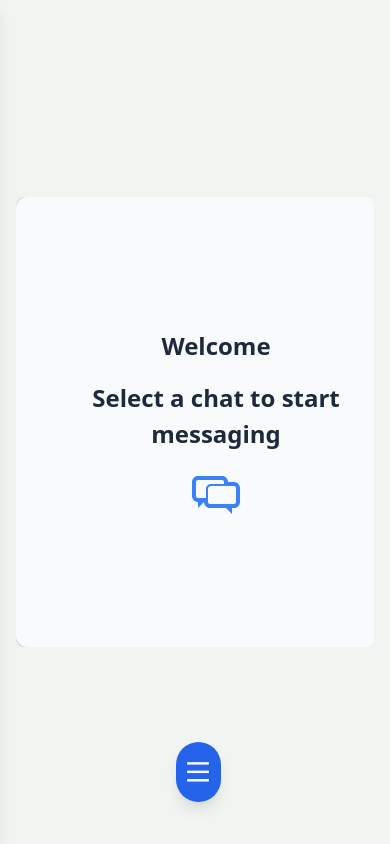
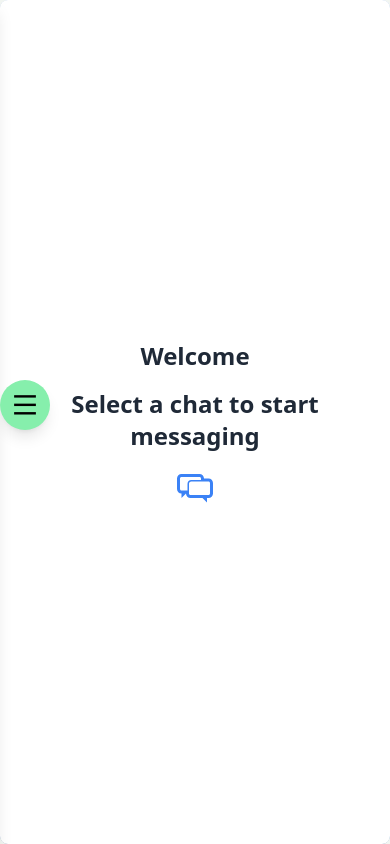
Before and after one commit to saurav84ya/ChatApp_frontEnd, a React (Vite) app: page / in a window 390 px wide. Built offline with nearby package versions, Linux system fonts and the light colour scheme; no server answers; sample sign-in values are in the browser's storage.

Commit message:
mobile verson suppor v2

```diff
--- a/src/App.jsx
+++ b/src/App.jsx
@@ -5,39 +5,29 @@ import Login from "./pages/Login";
 import SignUp from "./pages/SignUp";
 import { Toaster } from "react-hot-toast";
 import { useAuthContext } from "./context/AuthContext";
-import styled from "styled-components";
-
 
 const App = () => {
   const { authUser } = useAuthContext();
 
   return (
-    <AppContainer>
+    <div className=" lg:p-4 h-screen flex items-center justify-center">
       <Routes>
         <Route
           path="/"
-          element={authUser ? <Home /> : <Navigate to={"/login"} />}
+          element={authUser ? <Home /> : <Navigate to="/login" />}
         />
         <Route
           path="/login"
-          element={authUser ? <Navigate to={"/"} /> : <Login />}
+          element={authUser ? <Navigate to="/" /> : <Login />}
         />
         <Route
           path="/signup"
-          element={authUser ? <Navigate to={"/"} /> : <SignUp />}
+          element={authUser ? <Navigate to="/" /> : <SignUp />}
         />
       </Routes>
       <Toaster />
-    </AppContainer>
+    </div>
   );
 };
 
 export default App;
-
-const AppContainer = styled.div`
-  padding: 1rem;
-  height: 100vh;
-  display: flex;
-  align-items: center;
-  justify-content: center;
-`;
--- a/src/component/messages/MessageContainer.jsx
+++ b/src/component/messages/MessageContainer.jsx
@@ -3,7 +3,6 @@ import Messages from "./Messages";
 import MessageInput from "./MessageInput";
 import useConversation from "../../zustand/useConversation";
 import { TiMessages } from "react-icons/ti";
-import styled from "styled-components";
 
 const MessageContainer = () => {
   const { selectedConversation, setSelectedConversation } = useConversation();
@@ -13,130 +12,47 @@ const MessageContainer = () => {
   }, [setSelectedConversation]);
 
   return (
-    <Container>
+    <div className="flex flex-col relative w-[100vw] h-screen md:h-[100%]  bg-gradient-to-br
+      from-blue-100 to-blue-200 rounded-lg shadow-lg md:min-w-[400px]">
       {!selectedConversation ? (
         <NoChatSelected />
       ) : (
         <>
-          <Header>
-            <Profile>
-              <img src={selectedConversation?.profilePic} alt="" />
-              <UserInfo>
-                <Username>{selectedConversation?.username}</Username>
-                <Email>{selectedConversation?.email}</Email>
-              </UserInfo>
-            </Profile>
-          </Header>
-
+          <Header selectedConversation={selectedConversation} />
           <Messages />
-
           <MessageInput />
         </>
       )}
-    </Container>
+    </div>
   );
 };
 
+const Header = ({ selectedConversation }) => (
+  <div className="flex items-center bg-gray-800 text-white p-4 border-b-2 border-gray-700">
+    <div className="flex items-center gap-4">
+      <img
+        src={selectedConversation?.profilePic}
+        alt=""
+        className="w-12 h-12 rounded-full object-cover border-2 border-gray-400"
+      />
+      <div className="flex flex-col">
+        <span className="text-xl font-bold">{selectedConversation?.username}</span>
+        <p className="text-sm text-gray-300 mt-1">{selectedConversation?.email}</p>
+      </div>
+    </div>
+  </div>
+);
+
 const NoChatSelected = () => {
   return (
-    <NoChatContainer>
-      <TextContainer>
+    <div className="flex items-center justify-center w-full h-full bg-white rounded-lg shadow-md">
+      <div className="flex flex-col items-center text-center gap-4 p-8 text-gray-800 font-semibold text-2xl md:text-3xl">
         <p>Welcome</p>
         <p>Select a chat to start messaging</p>
-        <StyledIcon />
-      </TextContainer>
-    </NoChatContainer>
+        <TiMessages className="text-4xl text-blue-500 md:text-5xl" />
+      </div>
+    </div>
   );
 };
 
-const Container = styled.div`
-  display: flex;
-  flex-direction: column;
-  width: 100%;
-  min-width: 600px;
-  height: 100%;
-  background: linear-gradient(135deg, #e0e7ff 0%, #edf2ff 100%);
-  border-radius: 12px;
-  box-shadow: 0 4px 20px rgba(0, 0, 0, 0.1);
-  @media (max-width:1000px) {
-    min-width: 400px;
-  }
-`;
-
-const Header = styled.div`
-  display: flex;
-  align-items: center;
-  background-color: #334155;
-  color: #fff;
-  padding: 16px;
-  border-bottom: 2px solid #1e293b;
-`;
-
-const Profile = styled.div`
-  display: flex;
-  align-items: center;
-  gap: 16px;
-
-  img {
-    width: 50px;
-    height: 50px;
-    border-radius: 50%;
-    object-fit: cover;
-    border: 2px solid #94a3b8;
-  }
-`;
-
-const UserInfo = styled.div`
-  display: flex;
-  flex-direction: column;
-`;
-
-const Username = styled.span`
-  color: #f8fafc;
-  font-weight: bold;
-  font-size: 1.25rem;
-`;
-
-const Email = styled.p`
-  color: #e2e8f0;
-  font-size: 0.875rem;
-  margin-top: 4px;
-`;
-
-const NoChatContainer = styled.div`
-  display: flex;
-  align-items: center;
-  justify-content: center;
-  width: 100%;
-  height: 100%;
-  background-color: #f8fafc;
-  border-radius: 12px;
-  box-shadow: 0 4px 12px rgba(0, 0, 0, 0.05);
-`;
-
-const TextContainer = styled.div`
-  display: flex;
-  flex-direction: column;
-  align-items: center;
-  text-align: center;
-  gap: 16px;
-  padding: 32px;
-  color: #1e293b;
-  font-weight: 600;
-  font-size: 1.5rem;
-
-  @media (min-width: 768px) {
-    font-size: 2rem;
-  }
-`;
-
-const StyledIcon = styled(TiMessages)`
-  font-size: 3rem;
-  color: #3b82f6;
-
-  @media (min-width: 768px) {
-    font-size: 4rem;
-  }
-`;
-
 export default MessageContainer;
--- a/src/component/messages/MessageInput.jsx
+++ b/src/component/messages/MessageInput.jsx
@@ -1,6 +1,5 @@
 import React, { useState } from "react";
 import { BsSend } from "react-icons/bs";
-import styled from "styled-components";
 import useSendMessage from "../../hooks/useSendMessage";
 
 const MessageInput = () => {
@@ -10,77 +9,39 @@ const MessageInput = () => {
   const handleSubmit = async (e) => {
     e.preventDefault();
 
-    if (!message) {
-      return;
-    }
+    if (!message) return;
 
     await sendMessage(message);
     setMessage("");
   };
 
   return (
-    <FormContainer onSubmit={handleSubmit}>
-      <InputWrapper>
-        <InputField
+    <form
+      onSubmit={handleSubmit}
+      className="p-4 mb-4"
+    >
+      <div className="relative bg-red-400 p-2 w-full">
+        <input
           type="text"
           placeholder="Enter your text..."
           value={message}
           onChange={(e) => setMessage(e.target.value)}
+          className="border border-gray-600 bg-gray-700 text-white text-sm rounded-lg px-3 py-2 w-full focus:outline-none focus:border-blue-500"
         />
-        <SubmitButton type="submit">
-          {loading ? <Spinner /> : <BsSend />}
-        </SubmitButton>
-      </InputWrapper>
-    </FormContainer>
+        <button
+          type="submit"
+          className="absolute top-1/2 right-3 transform -translate-y-1/2 flex items-center text-white hover:text-blue-500"
+          disabled={loading}
+        >
+          {loading ? <Spinner /> : <BsSend size={20} />}
+        </button>
+      </div>
+    </form>
   );
 };
 
+const Spinner = () => (
+  <div className="w-4 h-4 border-2 border-t-2 border-white border-t-blue-500 rounded-full animate-spin"></div>
+);
+
 export default MessageInput;
-
-const FormContainer = styled.form`
-  padding: 1rem;
-  margin: 1rem 0;
-`;
-
-const InputWrapper = styled.div`
-  position: relative;
-  width: 100%;
-`;
-
-const InputField = styled.input`
-  border: 1px solid #4b5563;
-  background-color: #374151;
-  color: white;
-  font-size: 0.875rem;
-  border-radius: 0.5rem;
-  padding: 0.625rem;
-  width: 100%;
-  box-sizing: border-box;
-`;
-
-const SubmitButton = styled.button`
-  position: absolute;
-  top: 50%;
-  right: 0.75rem;
-  transform: translateY(-50%);
-  display: flex;
-  align-items: center;
-  background: none;
-  border: none;
-  cursor: pointer;
-  color: white;
-`;
-
-const Spinner = styled.div`
-  border: 3px solid #f3f3f3;
-  border-top: 3px solid #3498db;
-  border-radius: 50%;
-  width: 16px;
-  height: 16px;
-  animation: spin 1s linear infinite;
-
-  @keyframes spin {
-    0% { transform: rotate(0deg); }
-    100% { transform: rotate(360deg); }
-  }
-`;
--- a/src/component/sidebar/Sidebar.jsx
+++ b/src/component/sidebar/Sidebar.jsx
@@ -2,6 +2,7 @@ import React, { useState, useEffect } from "react";
 import SearchInput from "./SearchInput";
 import Coversations from "./Coversations";
 import LogoutButton from "./LogoutButton";
+import graphImage from '../../assets/graph.png';
 
 const Sidebar = () => {
   const [isOpen, setIsOpen] = useState(false);
@@ -21,12 +22,17 @@ const Sidebar = () => {
     <>
       {/* Toggle Button */}
       {isMobile && (
+        <div
+        className="bg-cover bg-center h-[50px] w-[50px] bg-green-300 p-2
+         fixed top-[45%] left-[0%] z-50 rounded-full shadow-lg
+          flex items-center justify-center text-black"
+      >
         <button
           onClick={toggleSidebar}
-          className="fixed bottom-[5%] left-[45%] z-50 p-2 bg-blue-600 text-white rounded-full shadow-lg"
         >
           {!isOpen ? <i className="ri-menu-line text-[29px]"></i> :<i className="ri-close-large-line text-[29px]"></i>}
         </button>
+        </div>
       )}
 
       {/* Sidebar Container */}
@@ -36,7 +42,7 @@ const Sidebar = () => {
             ? `fixed top-0 left-0 h-full w-auto z-10  bg-white shadow-lg transform transition-transform duration-300 ${
                 isOpen ? "translate-x-0" : "-translate-x-full"
               }`
-            : "border-r border-gray-300 p-4 w-64"
+            : "border-r border-gray-300 p-4 w-auto"
         }`}
       >
         <SearchInput />
--- a/src/pages/Home.jsx
+++ b/src/pages/Home.jsx
@@ -1,30 +1,13 @@
 import React from "react";
-import styled from "styled-components";
 import Sidebar from "../component/sidebar/Sidebar";
 import MessageContainer from "../component/messages/MessageContainer";
 
-const HomeContainer = styled.div`
-  display: flex;
-  height: 450px;
-  border-radius: 0.5rem;
-  overflow: hidden;
-  background-color: #e5e7eb;
-
-  @media (min-width: 640px) {
-    height: 450px;
-  }
-
-  @media (min-width: 768px) {
-    height: 550px;
-  }
-`;
-
 const Home = () => {
   return (
-    <HomeContainer>
+    <div className="flex h-auto w-auto md:h-[550px] rounded-lg overflow-hidden bg-gray-200">
       <Sidebar />
       <MessageContainer />
-    </HomeContainer>
+    </div>
   );
 };
 
```
Also changed, not shown: src/assets/graph.png (added), src/assets/sounds/graph.png (added).
